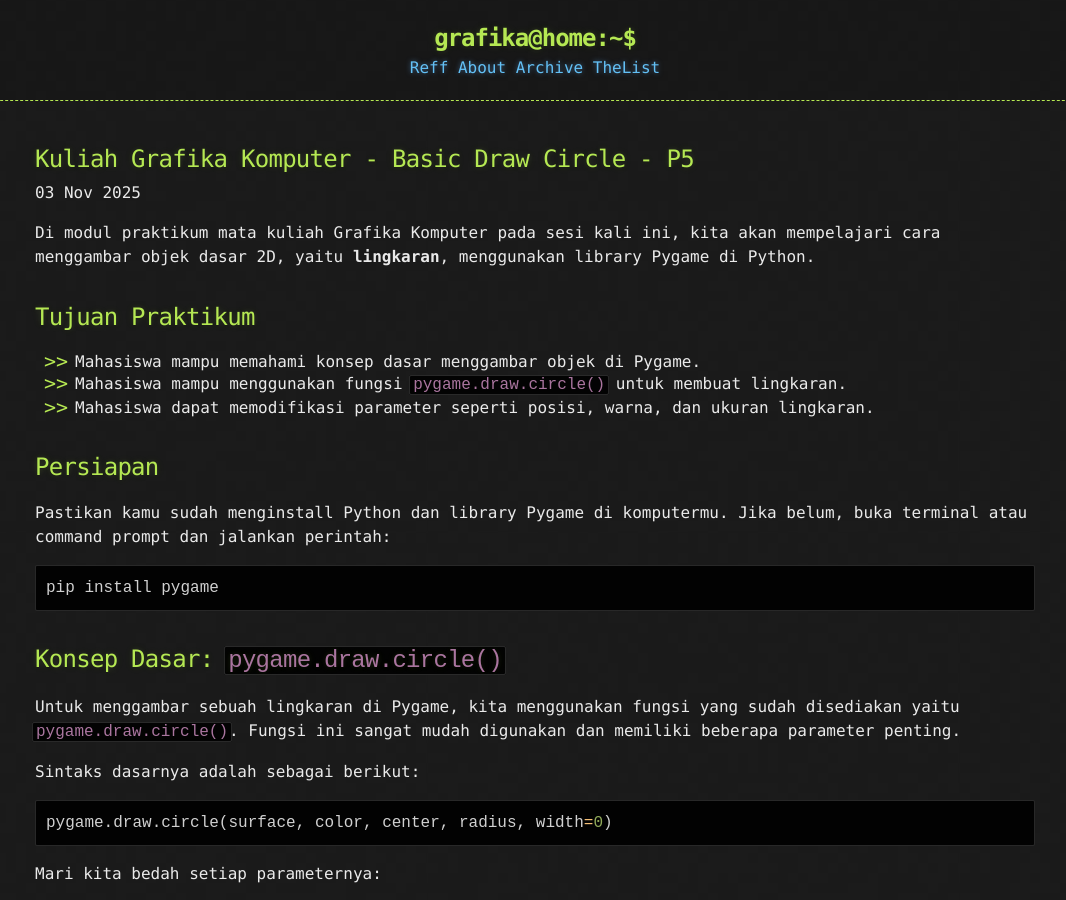
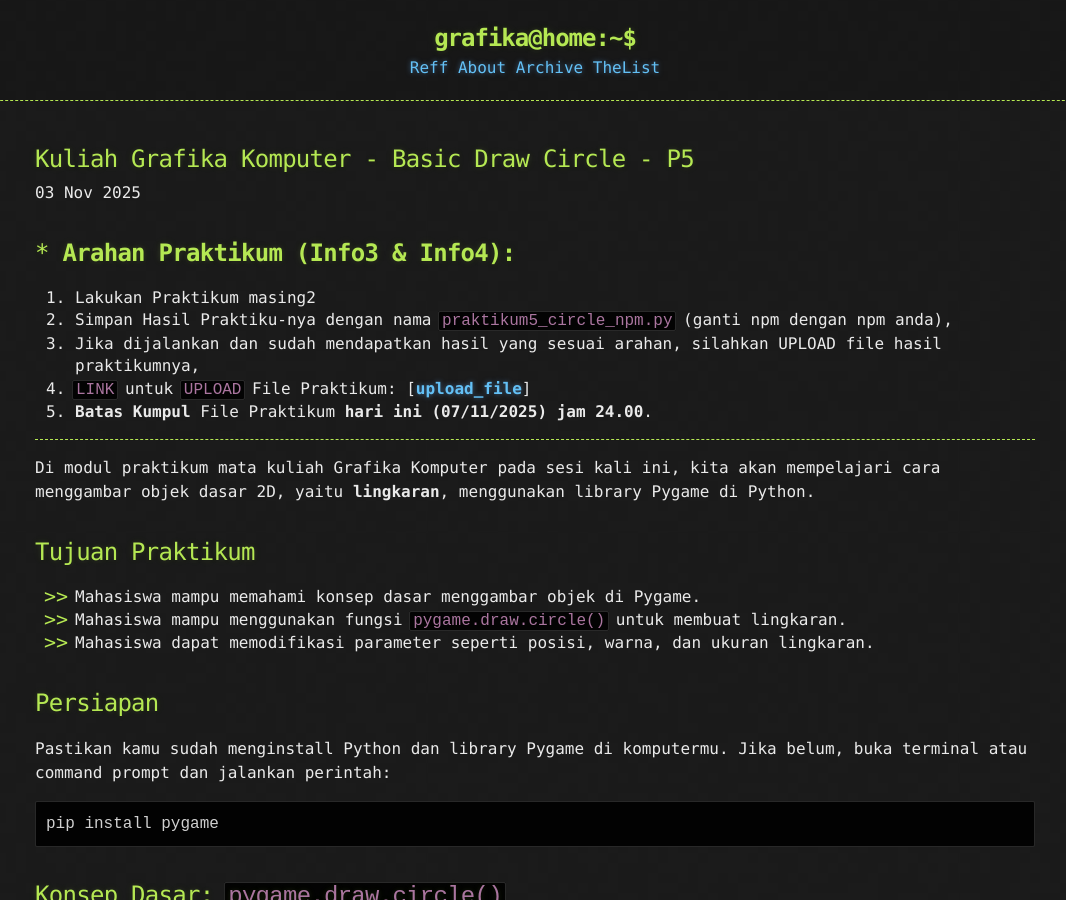
Before and after one commit to infoummu/gak, a Jekyll site: the page built from _posts/2025-11-03-grafika_komputer_draw_circle_P5.md, in a window 1280 px wide and 900 px high. Shown: the whole window, without its empty margins (105-1171 px from the left). Built offline with Jekyll 4.4.1, drawn with Linux system fonts in a browser that asks for light colours.

Commit message:
Update Materi Grafika Komputer untuk info3 dan info4

```diff
--- a/_posts/2025-11-03-grafika_komputer_draw_circle_P5.md
+++ b/_posts/2025-11-03-grafika_komputer_draw_circle_P5.md
@@ -6,6 +6,14 @@ description: Lanjutan Materi Grafika Komputer offline, Pada praktikum ini mahasi
 ---
 
 
+## * **Arahan Praktikum (Info3 & Info4):**
+1. Lakukan Praktikum masing2
+2. Simpan Hasil Praktiku-nya dengan nama `praktikum5_circle_npm.py` (ganti npm dengan npm anda),
+3. Jika dijalankan dan sudah mendapatkan hasil yang sesuai arahan, silahkan UPLOAD file hasil praktikumnya,
+4. `LINK` untuk `UPLOAD` File Praktikum: [[**upload_file**](https://gak.tifor.site){:target="_blank"}]
+5. **Batas Kumpul** File Praktikum **hari ini (07/11/2025) jam 24.00**.
+
+---
 
 Di modul praktikum mata kuliah Grafika Komputer pada sesi kali ini, kita akan mempelajari cara menggambar objek dasar 2D, yaitu **lingkaran**, menggunakan library Pygame di Python.
 
```
